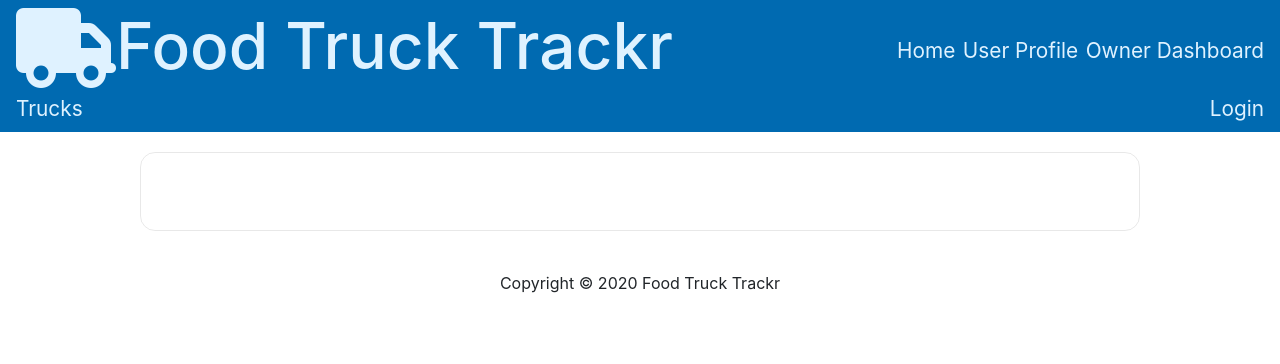
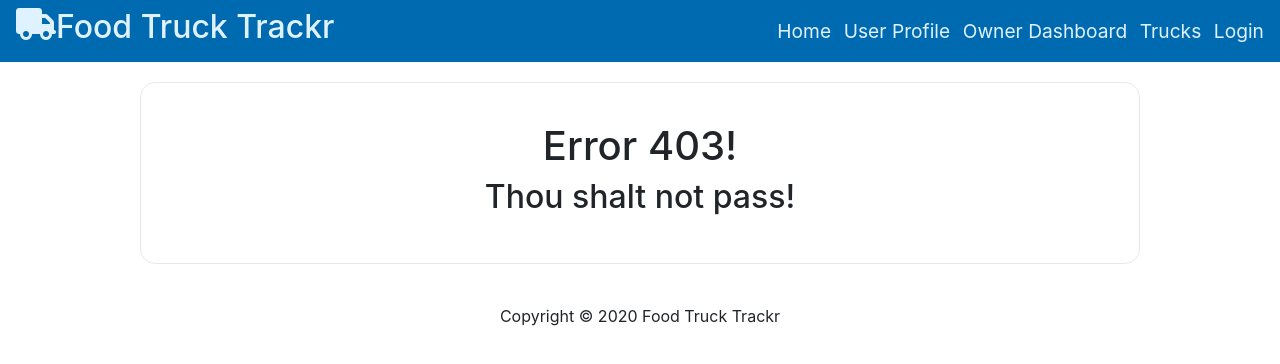
Before and after one commit to markanator/foodtrucktrackr-frontend, a React (Create React App) app: page /403 in a window 1280 px wide. Shown: the top 364 px of the page. Built offline with nearby package versions, Linux system fonts and the light colour scheme.

Commit message:
implementing private routes

```diff
--- a/src/App.js
+++ b/src/App.js
@@ -3,6 +3,8 @@ import { Route, Switch } from "react-router-dom";
 
 // layout
 import Layout from "./Layout";
+import PrivateRoute from "./utils/PrivateRoute";
+
 // local components
 import Home from "./components/Home";
 import DinerDashboard from "./components/DinerDashboard";
@@ -12,12 +14,7 @@ import CreateTruckForm from "./components/CreateTruckForm";
 import TruckDetails from "./components/truck_details/TruckDetails";
 import SearchPage from "./components/SearchPage";
 
-import { createStore, applyMiddleware } from 'redux';
-import thunk from 'redux-thunk';
-import { rootReducer } from './reducers';
-
-//create store
-export const store = createStore(rootReducer, applyMiddleware(thunk));
+// removed redux to index.js
 
 const App = () => {
     const [users, setUsers] = useState([]);
@@ -28,29 +25,55 @@ const App = () => {
                     <Route exact path="/">
                         <Home users={users} setUsers={setUsers} />
                     </Route>
+
                     <Route path="/login"></Route>
-                    <Route path="/operator">
-                        <OperatorDashboard />
-                    </Route>
-                    <Route path="/profile">
-                        <DinerDashboard />
-                    </Route>
-                    <Route exact path="/trucks">
+
+                    <PrivateRoute
+                        path="/operator"
+                        component={OperatorDashboard}
+                    />
+
+                    <PrivateRoute path="/profile" component={DinerDashboard} />
+
+                    {/* <Route exact path="/trucks">
                         <TruckList />
-                    </Route>
-                    <Route path="/add-truck">
+                    </Route> */}
+
+                    {/* <Route path="/add-truck">
                         <CreateTruckForm />
-                    </Route>
-                    <Route path="/search-results">
+                    </Route> */}
+
+                    {/* <Route path="/search-results">
                         <SearchPage></SearchPage>
-                    </Route>
-                    <Route path="/trucks/:id">
+                    </Route> */}
+
+                    {/* <Route path="/trucks/:id">
                         <TruckDetails />
-                    </Route>
+                    </Route> */}
+
+                    <Route path="/403" component={Page403} />
+                    <Route component={Page404} />
                 </Switch>
             </div>
         </Layout>
     );
 };
 
+const Page404 = () => (
+    <>
+        <h1>Error 404!</h1>
+        <h2>The page you requested could not be found!</h2>
+    </>
+);
+
+const Page403 = () => (
+    <>
+        <h1>Error 403!</h1>
+        <h2>Thou shalt not pass!</h2>
+    </>
+);
+
+// default export
 export default App;
+// other exports
+export { Page403, Page404 };
--- a/src/actions/index.js
+++ b/src/actions/index.js
@@ -1,4 +1,4 @@
-import axios from 'axios';
+import axios from "axios";
 
 // user actions
 // delete truck from favorites
@@ -19,12 +19,12 @@ export const RATE_TRUCK_SUCCESS = "RATE_TRUCK_SUCCESS";
 export const RATE_TRUCK_FAILURE = "RATE_TRUCK_FAILURE";
 // search for a truck
 export const SEARCH_TRUCKS_START = "SEARCH_TRUCKS_START";
-export const SEARCH_TRUCK_SUCCESS = "SEARCH_TRUCK_SUCCESS";
-export const SEARCH_TRUCK_FAILURE = "SEARCH_TRUCK_FAILURE";
+export const SEARCH_TRUCKS_SUCCESS = "SEARCH_TRUCK_SUCCESS";
+export const SEARCH_TRUCKS_FAILURE = "SEARCH_TRUCK_FAILURE";
 // login
 export const LOGIN = "LOGIN";
 
-export const deleteFavTruck = truck => dispatch => {
+export const deleteFavTruck = (truck) => (dispatch) => {
     console.log("deleteFavTruck action creator");
     dispatch({ type: DELETE_FAV_START, payload: truck });
     //is this managed by the backend? or do we manage which trucks are the favorites here in the app? In that case, how do we persist that data?
@@ -40,7 +40,7 @@ export const deleteFavTruck = truck => dispatch => {
         }) */
 };
 
-export const addFavTruck = newTruck => dispatch => {
+export const addFavTruck = (newTruck) => (dispatch) => {
     console.log("addFavTruck action creator");
     dispatch({ type: ADD_FAV_START, payload: newTruck });
     /* axios
@@ -55,9 +55,9 @@ export const addFavTruck = newTruck => dispatch => {
         }) */
 };
 
-export const editTruckRating = newRating => dispatch => {
+export const editTruckRating = (newRating) => (dispatch) => {
     console.log("editTruckRating action creator");
-    dispatch({ type: EDIT_RATING_START, payload: newRating});
+    dispatch({ type: EDIT_RATING_START, payload: newRating });
     /* axios
         .put('url', newRating)
         .then(res => {
@@ -70,7 +70,7 @@ export const editTruckRating = newRating => dispatch => {
         }) */
 };
 
-export const rateTruck = rating => dispatch => {
+export const rateTruck = (rating) => (dispatch) => {
     console.log("rateTruck action creator");
     dispatch({ type: RATE_TRUCK_START, payload: rating });
     /* axios
@@ -83,9 +83,9 @@ export const rateTruck = rating => dispatch => {
             console.log(err);
             dispatch({ type: RATE_TRUCK_FAILURE, payload: err });
         }) */
-}
+};
 
-export const searchTrucksStart = searchState => dispatch => {
+export const searchTrucksStart = (searchState) => (dispatch) => {
     console.log("searchTrucksStart action creator");
     dispatch({ type: SEARCH_TRUCKS_START });
     //axios get request (may need to filter results to return what we want)
@@ -100,18 +100,18 @@ export const searchTrucksStart = searchState => dispatch => {
         }); */
 };
 
-export const login = user => dispatch => {
+export const login = (user) => (dispatch) => {
     console.log("login action creator");
     dispatch({ type: LOGIN, payload: user });
     axios
-        .post('/api/user', user)
-        .then(res => {
+        .post("/api/user", user)
+        .then((res) => {
             console.log(res);
         })
-        .catch(err => {
+        .catch((err) => {
             console.log(err);
-        })
-}
+        });
+};
 
 // import {axiosWithAuth} from '../utils/AxiosWithAuth';
 
--- a/src/index.css
+++ b/src/index.css
@@ -142,7 +142,7 @@ table {
 
 .navTitle {
     display: flex;
-    width: 70%;
+    width: 60%;
 }
 
 .home-header {
@@ -161,15 +161,15 @@ footer {
 }
 
 .fas {
-    font-size: 5rem;
+    font-size: 2rem;
 }
 
 .headerTitle {
-    font-size: 4rem;
+    font-size: 2rem;
 }
 
 .navItem {
-    font-size: 1.3rem;
+    font-size: 1.2rem;
     color: rgb(223, 242, 255);
 }
 .navItem:hover {
--- a/src/reducers/index.js
+++ b/src/reducers/index.js
@@ -3,23 +3,23 @@ import { truckReducer } from "./TruckReducer";
 import { menuItemReducer } from "./MenuItemReducer";
 
 // Kirsten reducer
-// import {dinerOperatorReducer} from './dinerOperatorReducer.js
+import { dinerOperatorReducer } from "./dinerOperatorReducer.js";
 
-const initialState = {
-    user: {
-        id: 1,
-    },
-};
+// const initialState = {
+//     user: {
+//         id: 1,
+//     },
+// };
 
-export const usersReducer = (state = initialState, action) => {
-    switch (action.type) {
-        default:
-            return state;
-    }
-};
+// export const usersReducer = (state = initialState, action) => {
+//     switch (action.type) {
+//         default:
+//             return state;
+//     }
+// };
 
 export const rootReducer = combineReducers({
-    usersReducer,
+    dinerOperatorReducer,
     truckReducer,
     menuItemReducer,
 });
--- a/src/utils/PrivateRoute.js
+++ b/src/utils/PrivateRoute.js
@@ -12,8 +12,7 @@ const PrivateRoute = ({ component: Component, ...rest }) => {
                 ) : (
                     // If NOT logged in =>
                     // change first link to whatever we want
-                    ((<Redirect to='/dashboard' />),
-                    console.log("redirecting..."))
+                    <Redirect to="/403" />
                 )
             }
         />
```
